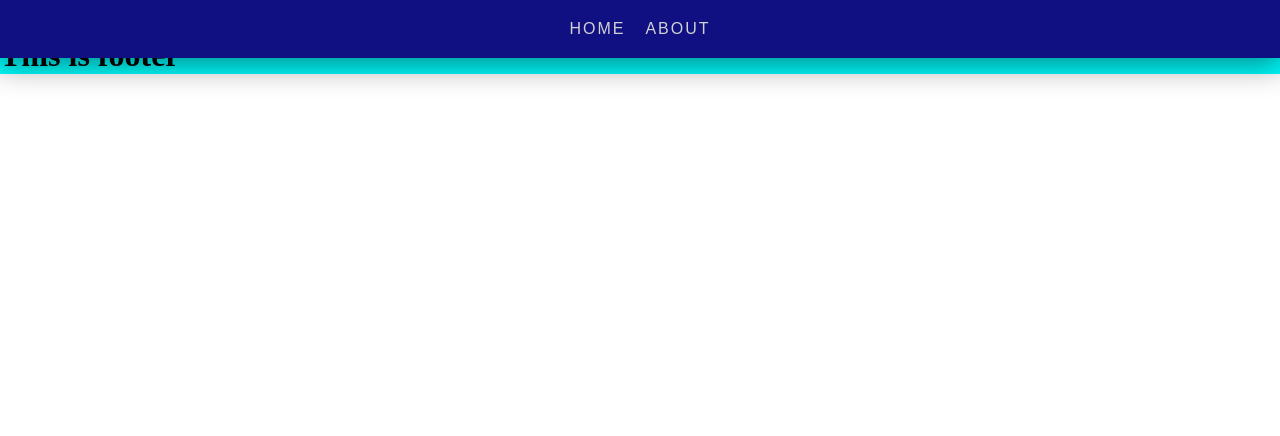
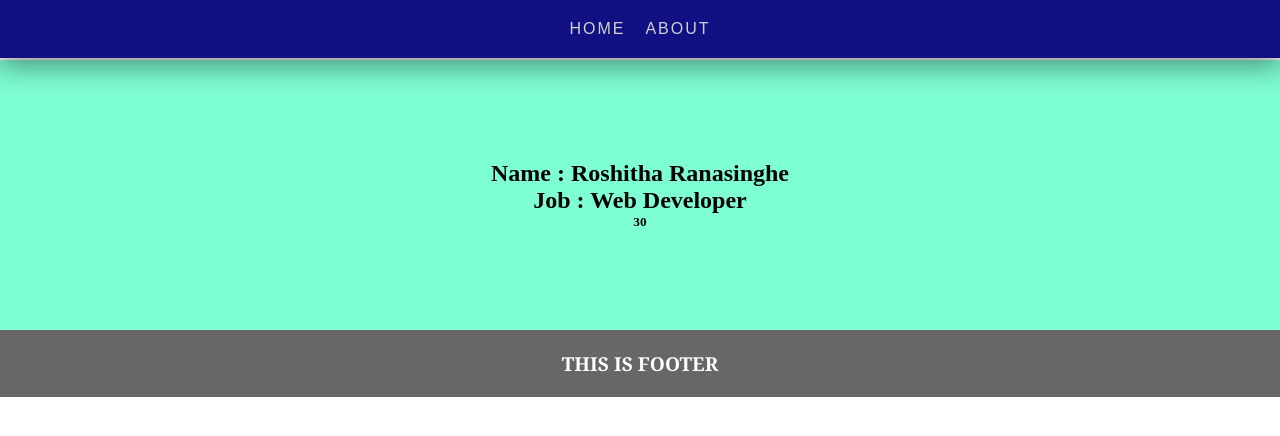
Before and after one commit to dev-roshitha/react-redux, a React (Create React App) app: page /about in a window 1280 px wide. Shown: the top 436 px of the page. Built offline with nearby package versions, Linux system fonts and the light colour scheme.

Commit message:
update app

```diff
--- a/package.json
+++ b/package.json
@@ -6,6 +6,7 @@
     "@testing-library/jest-dom": "^5.17.0",
     "@testing-library/react": "^13.4.0",
     "@testing-library/user-event": "^13.5.0",
+    "prop-types": "^15.8.1",
     "react": "^18.2.0",
     "react-dom": "^18.2.0",
     "react-router-dom": "^6.15.0",
--- a/public/index.html
+++ b/public/index.html
@@ -2,42 +2,11 @@
 <html lang="en">
   <head>
     <meta charset="utf-8" />
-    <link rel="icon" href="%PUBLIC_URL%/favicon.ico" />
     <meta name="viewport" content="width=device-width, initial-scale=1" />
     <meta name="theme-color" content="#000000" />
-    <meta
-      name="description"
-      content="Web site created using create-react-app"
-    />
-    <link rel="apple-touch-icon" href="%PUBLIC_URL%/logo192.png" />
-    <!--
-      manifest.json provides metadata used when your web app is installed on a
-      user's mobile device or desktop. See https://developers.google.com/web/fundamentals/web-app-manifest/
-    -->
-    <link rel="manifest" href="%PUBLIC_URL%/manifest.json" />
-    <!--
-      Notice the use of %PUBLIC_URL% in the tags above.
-      It will be replaced with the URL of the `public` folder during the build.
-      Only files inside the `public` folder can be referenced from the HTML.
-
-      Unlike "/favicon.ico" or "favicon.ico", "%PUBLIC_URL%/favicon.ico" will
-      work correctly both with client-side routing and a non-root public URL.
-      Learn how to configure a non-root public URL by running `npm run build`.
-    -->
     <title>React App</title>
   </head>
   <body>
-    <noscript>You need to enable JavaScript to run this app.</noscript>
     <div id="root"></div>
-    <!--
-      This HTML file is a template.
-      If you open it directly in the browser, you will see an empty page.
-
-      You can add webfonts, meta tags, or analytics to this file.
-      The build step will place the bundled scripts into the <body> tag.
-
-      To begin the development, run `npm start` or `yarn start`.
-      To create a production bundle, use `npm run build` or `yarn build`.
-    -->
   </body>
 </html>
--- a/src/App.js
+++ b/src/App.js
@@ -13,7 +13,7 @@ import InitMain from "./modules/main"
 
 const Layout = () => {
   return(<>
-    <div className="app">
+    <div className="router-layout">
       <Navbar/>
       <Outlet/>
       <Footer/>
--- /dev/null
+++ b/src/components/Card/index.jsx
@@ -0,0 +1,19 @@
+import PropTypes from "prop-types"
+
+const Card = (props) => {
+  return(
+  <div className="card">
+    <h2>{props.name}</h2>
+    <h2>{props.job}</h2>
+    <h5>{props.age}</h5>
+  </div>
+  )
+}
+
+Card.propTypes = {
+  name: PropTypes.string.isRequired,
+  job: PropTypes.string.isRequired,
+  age: PropTypes.number.isRequired
+}
+
+export default Card
--- a/src/pages/about/index.jsx
+++ b/src/pages/about/index.jsx
@@ -1,7 +1,17 @@
+import Card from "../../components/Card"
+import { useState } from "react"
+
 const About = () => {
+
+  const [age, setAge] = useState(30)
+
   return(
-    <div>
-      <h1>About Page</h1>
+    <div className="about-page-main">
+      <Card
+        name="Name : Roshitha Ranasinghe"
+        job="Job : Web Developer"
+        age={age}
+      />
     </div>
   )
 }
--- /dev/null
+++ b/src/sass/components/_card.scss
@@ -0,0 +1,7 @@
+.card{
+  margin-top: 60px;
+  padding: 100px 100px;
+  text-align: center;
+  color: black;
+  background-color: aquamarine;
+}
--- a/src/sass/components/_footer.scss
+++ b/src/sass/components/_footer.scss
@@ -1,4 +1,9 @@
 .footer{
-  background-color: aqua;
-  color: black;
+  background-color: rgb(103, 103, 103);
+  color: #fff;
+  text-align: center;
+  font-family:Georgia, 'Times New Roman', Times, serif;
+  text-transform: uppercase;
+  font-size: 0.6rem;
+  padding: 20px 10px;
 }
--- a/src/sass/components/_nav-bar.scss
+++ b/src/sass/components/_nav-bar.scss
@@ -4,6 +4,7 @@
 }
 .navbar{
   position: fixed;
+  top: 0;
   left: 0;
   right: 0;
   padding: 20px;
--- a/src/sass/main.scss
+++ b/src/sass/main.scss
@@ -1,6 +1,7 @@
 //Components
 @import "./components/footer";
 @import "./components/nav-bar";
+@import "./components/card";
 
 //Pages
 @import "./pages/home";
```
Also changed, not shown: 1 other file (tests, documents, lock files or other folders).
